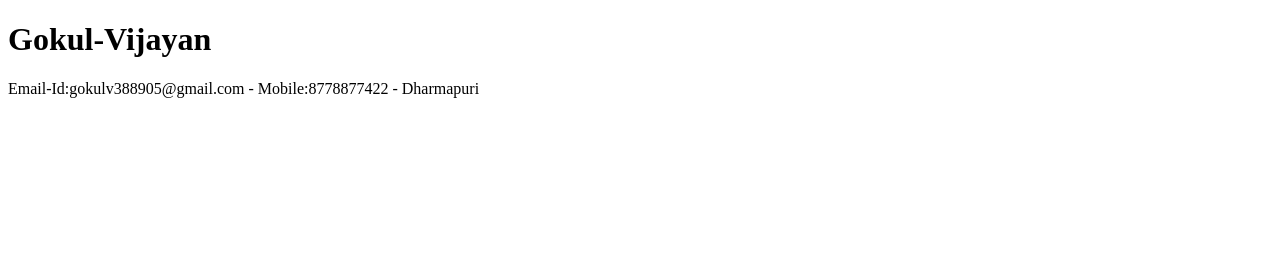
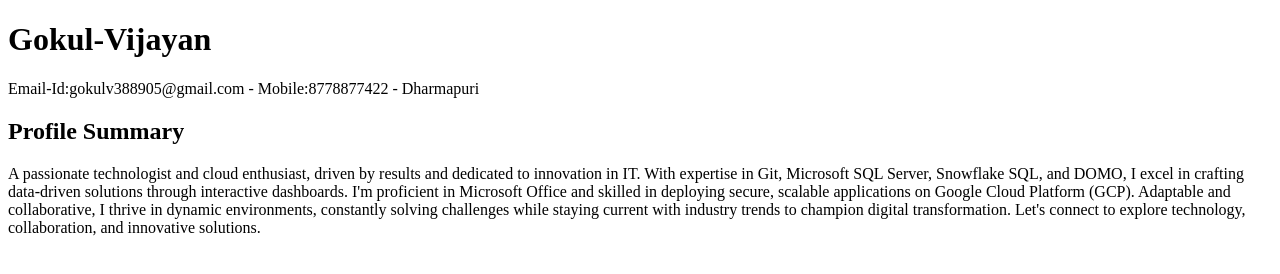
Before and after one commit to GokulV2795/My-First-Project, a plain HTML site: page index.html in a window 1280 px wide. Drawn offline with Linux system fonts and the light colour scheme.

Commit message:
Added Paragraph

```diff
--- a/index.html
+++ b/index.html
@@ -10,5 +10,11 @@
     <h1>Gokul-Vijayan</h1>
     <p>Email-Id:gokulv388905@gmail.com - Mobile:8778877422 - Dharmapuri</p>
   </header>
+  <main>
+    <section>
+        <h2>Profile Summary</h2>
+        <p>A passionate technologist and cloud enthusiast, driven by results and dedicated to innovation in IT. With expertise in Git, Microsoft SQL Server, Snowflake SQL, and DOMO, I excel in crafting data-driven solutions through interactive dashboards. I'm proficient in Microsoft Office and skilled in deploying secure, scalable applications on Google Cloud Platform (GCP). Adaptable and collaborative, I thrive in dynamic environments, constantly solving challenges while staying current with industry trends to champion digital transformation. Let's connect to explore technology, collaboration, and innovative solutions.</p>
+    </section>
+  </main>
 </body>
 </html>
```
